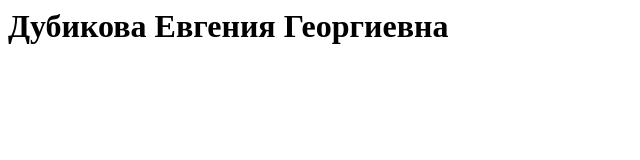
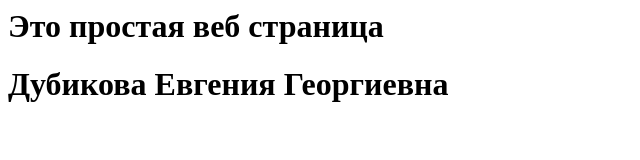
Before and after one commit to ZVitos/Project_Lab_3, a plain HTML site: page index.html in a window 1280 px wide. Shown: the whole page, without its empty margins (0-640 px from the left). Drawn offline with Linux system fonts and the light colour scheme.

Commit message:
Update index.html

```diff
--- a/index.html
+++ b/index.html
@@ -4,6 +4,7 @@
         <title>Лабораторная работа No3. Дубиков Виталий Федорович</title>
     </head>
     <body>
+        <h1>Это простая веб страница</h1>
         <h1>Дубикова Евгения Георгиевна</h1>
     </body>
 </html>
```
